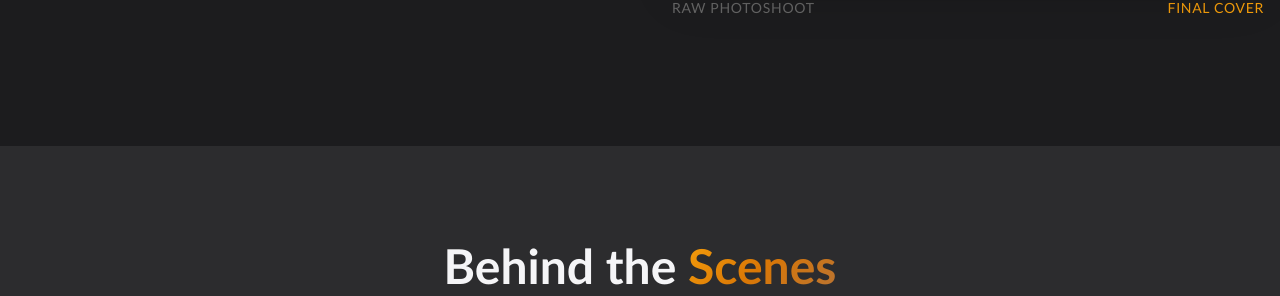
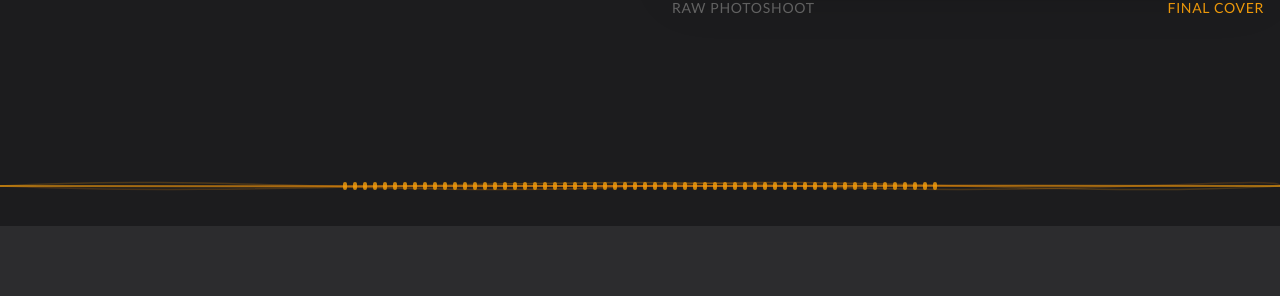
Before and after one commit to curtismorton/lucky-studios, a Next.js app: page / in a window 1280 px wide. Shown: the part 2336-2632 px from the top of the page. Built offline with nearby package versions, Linux system fonts and the light colour scheme; no server answers.

Commit message:
Add AudioWaveDivider component to HomeClient for enhanced visual transitions

```diff
--- a/app/page-client.tsx
+++ b/app/page-client.tsx
@@ -7,6 +7,7 @@ import TransformationSection from "@/components/home/TransformationSection";
 import ShowsGrid from "@/components/home/ShowsGrid";
 import Pathways from "@/components/home/Pathways";
 import ImageGallery from "@/components/home/ImageGallery";
+import AudioWaveDivider from "@/components/ui/AudioWaveDivider";
 
 export default function HomeClient() {
   return (
@@ -20,11 +21,20 @@ export default function HomeClient() {
       {/* Raw to Polished Transformation Section */}
       <TransformationSection />
 
+      {/* Audio Wave Divider */}
+      <AudioWaveDivider variant="subtle" />
+
       {/* Image Gallery Scroller */}
       <ImageGallery />
 
+      {/* Audio Wave Divider */}
+      <AudioWaveDivider variant="default" />
+
       {/* Shows Grid */}
       <ShowsGrid />
+
+      {/* Audio Wave Divider */}
+      <AudioWaveDivider variant="subtle" />
 
       {/* Two Paths Section */}
       <Pathways />
--- /dev/null
+++ b/components/ui/AudioWaveDivider.tsx
@@ -0,0 +1,200 @@
+"use client";
+
+import { motion, useScroll, useTransform } from "framer-motion";
+import { useRef } from "react";
+
+interface AudioWaveDividerProps {
+  className?: string;
+  variant?: "default" | "subtle" | "bold";
+}
+
+export default function AudioWaveDivider({
+  className = "",
+  variant = "default",
+}: AudioWaveDividerProps) {
+  const containerRef = useRef<HTMLDivElement>(null);
+  const { scrollYProgress } = useScroll({
+    target: containerRef,
+    offset: ["start end", "end start"],
+  });
+
+  const opacity = useTransform(scrollYProgress, [0, 0.3, 0.7, 1], [0.3, 1, 1, 0.3]);
+
+  const variantStyles = {
+    default: {
+      height: "h-24 md:h-32",
+      opacity: "opacity-20",
+      barWidth: "w-1 md:w-1.5",
+      barColor: "bg-accent-amber",
+    },
+    subtle: {
+      height: "h-16 md:h-20",
+      opacity: "opacity-15",
+      barWidth: "w-0.5 md:w-1",
+      barColor: "bg-accent-amber/80",
+    },
+    bold: {
+      height: "h-32 md:h-40",
+      opacity: "opacity-30",
+      barWidth: "w-1.5 md:w-2",
+      barColor: "bg-accent-amber",
+    },
+  };
+
+  const styles = variantStyles[variant];
+
+  // Generate bars with unique animation patterns
+  const bars = Array.from({ length: 60 }, (_, i) => {
+    const baseHeight = 15 + ((i % 11) * 3);
+    const peakHeight = 35 + ((i % 13) * 5);
+    const duration = 1.2 + ((i % 5) * 0.3);
+    const delay = ((i % 8) * 0.1);
+    const reverseDelay = ((i % 7) * 0.12);
+
+    return {
+      id: i,
+      baseHeight,
+      peakHeight,
+      duration,
+      delay,
+      reverseDelay,
+    };
+  });
+
+  return (
+    <div
+      ref={containerRef}
+      className={`relative w-full overflow-hidden ${styles.height} ${className}`}
+    >
+      {/* Animated audio spectrum */}
+      <motion.div
+        style={{ opacity }}
+        className={`absolute inset-0 flex items-center justify-center ${styles.opacity}`}
+      >
+        {/* Decorative wave paths on sides */}
+        <svg
+          className="absolute top-1/2 left-0 w-full -translate-y-1/2 pointer-events-none"
+          height="120"
+          preserveAspectRatio="none"
+          viewBox="0 0 1200 120"
+        >
+          <defs>
+            <linearGradient id={`decorativeWave1-${variant}`} x1="0%" y1="0%" x2="100%" y2="0%">
+              <stop offset="0%" stopColor="#F59E0B" stopOpacity="0.2" />
+              <stop offset="50%" stopColor="#D97706" stopOpacity="0.3" />
+              <stop offset="100%" stopColor="#F59E0B" stopOpacity="0.2" />
+            </linearGradient>
+            <linearGradient id={`decorativeWave2-${variant}`} x1="0%" y1="0%" x2="100%" y2="0%">
+              <stop offset="0%" stopColor="#D97706" stopOpacity="0.2" />
+              <stop offset="50%" stopColor="#F59E0B" stopOpacity="0.25" />
+              <stop offset="100%" stopColor="#D97706" stopOpacity="0.2" />
+            </linearGradient>
+          </defs>
+
+          {/* Top decorative wave */}
+          <motion.path
+            d="M0 60 C 200 40, 400 80, 600 60 C 800 40, 1000 80, 1200 60"
+            stroke={`url(#decorativeWave1-${variant})`}
+            strokeWidth="1.5"
+            fill="none"
+            animate={{
+              d: [
+                "M0 60 C 200 40, 400 80, 600 60 C 800 40, 1000 80, 1200 60",
+                "M0 60 C 200 80, 400 40, 600 60 C 800 80, 1000 40, 1200 60",
+                "M0 60 C 200 40, 400 80, 600 60 C 800 40, 1000 80, 1200 60",
+              ],
+            }}
+            transition={{
+              duration: 6,
+              repeat: Infinity,
+              ease: "easeInOut",
+            }}
+          />
+
+          {/* Bottom decorative wave */}
+          <motion.path
+            d="M0 60 C 250 80, 500 40, 750 60 C 1000 80, 1200 40, 1200 60"
+            stroke={`url(#decorativeWave2-${variant})`}
+            strokeWidth="1.5"
+            fill="none"
+            animate={{
+              d: [
+                "M0 60 C 250 80, 500 40, 750 60 C 1000 80, 1200 40, 1200 60",
+                "M0 60 C 250 40, 500 80, 750 60 C 1000 40, 1200 80, 1200 60",
+                "M0 60 C 250 80, 500 40, 750 60 C 1000 80, 1200 40, 1200 60",
+              ],
+            }}
+            transition={{
+              duration: 7,
+              repeat: Infinity,
+              ease: "easeInOut",
+              delay: 1,
+            }}
+          />
+        </svg>
+
+        {/* Center line wave */}
+        <svg
+          className="absolute top-1/2 left-0 w-full -translate-y-1/2 pointer-events-none"
+          height="4"
+          preserveAspectRatio="none"
+          viewBox="0 0 1200 4"
+        >
+          <defs>
+            <linearGradient id={`waveLineGradient-${variant}`} x1="0%" y1="0%" x2="100%" y2="0%">
+              <stop offset="0%" stopColor="#F59E0B" stopOpacity="0.6" />
+              <stop offset="50%" stopColor="#D97706" stopOpacity="0.8" />
+              <stop offset="100%" stopColor="#F59E0B" stopOpacity="0.6" />
+            </linearGradient>
+          </defs>
+          <motion.path
+            d="M0 2 Q 300 0, 600 2 T 1200 2"
+            stroke={`url(#waveLineGradient-${variant})`}
+            strokeWidth="2"
+            fill="none"
+            animate={{
+              d: [
+                "M0 2 Q 300 0, 600 2 T 1200 2",
+                "M0 2 Q 300 4, 600 2 T 1200 2",
+                "M0 2 Q 300 0, 600 2 T 1200 2",
+              ],
+            }}
+            transition={{
+              duration: 4,
+              repeat: Infinity,
+              ease: "easeInOut",
+            }}
+          />
+        </svg>
+
+        {/* Spectrum bars */}
+        <div className="relative flex items-center justify-center gap-1 md:gap-1.5 z-10">
+          {bars.map((bar) => (
+            <motion.div
+              key={bar.id}
+              className={`${styles.barWidth} ${styles.barColor} rounded-full`}
+              initial={{ height: `${bar.baseHeight}%` }}
+              animate={{
+                height: [
+                  `${bar.baseHeight}%`,
+                  `${bar.peakHeight}%`,
+                  `${bar.baseHeight}%`,
+                ],
+              }}
+              transition={{
+                duration: bar.duration,
+                repeat: Infinity,
+                ease: "easeInOut",
+                delay: bar.id % 2 === 0 ? bar.delay : bar.reverseDelay,
+              }}
+              style={{
+                minHeight: "8px",
+                maxHeight: "80px",
+              }}
+            />
+          ))}
+        </div>
+      </motion.div>
+    </div>
+  );
+}
```
Also changed, not shown: components/ui/ImageScroller.tsx (line endings or trailing spaces).
